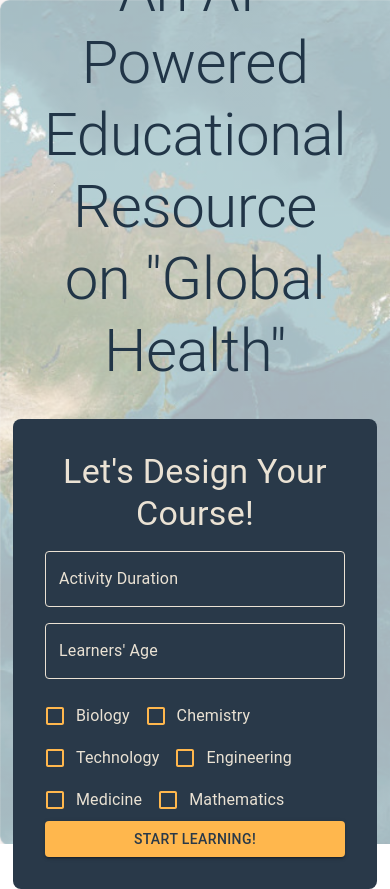
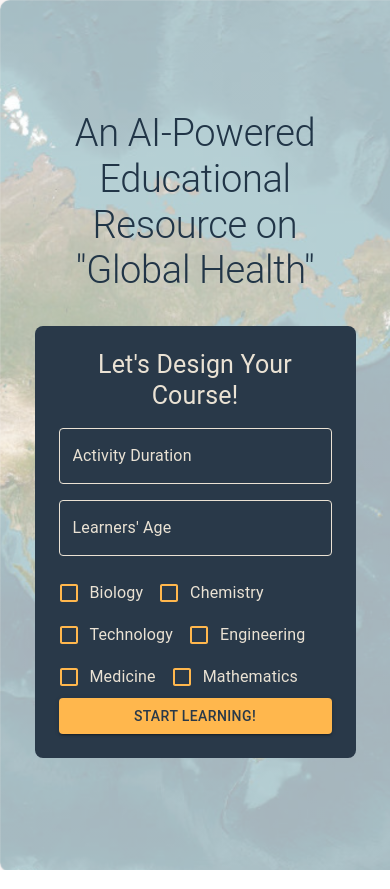
Before and after one commit to matinanadali/AI-Powered-Educational-Resource-on-Global-Health, a React (Vite) app: page / in a window 390 px wide. Both pictures are taken after a click on the button "START". Built offline with nearby package versions, Linux system fonts and the light colour scheme.

Commit message:
make form page responsive

```diff
--- a/src/App.css
+++ b/src/App.css
@@ -1,10 +1,9 @@
 #root {
-  max-width: 100vw;
+  width: 100vw;
   margin: 0;
   padding: 0;
   text-align: center;
   display: flex;
   justify-content: center;
   align-items: center;
-  height: 100vh;
 }
--- a/src/App.jsx
+++ b/src/App.jsx
@@ -3,9 +3,9 @@ import Map from "./Map/components/Map";
 import Home from "./Home/components/Home";
 import { Route, BrowserRouter, Routes } from "react-router-dom";
 import { GlobalProvider } from "./GlobalPrompt";
-import { createTheme, ThemeProvider } from "@mui/material/styles";
+import { createTheme, ThemeProvider, responsiveFontSizes } from "@mui/material/styles";
 
-const theme = createTheme({
+let theme = createTheme({
   components: {
     MuiTextField: {
       styleOverrides: {
@@ -37,6 +37,8 @@ const theme = createTheme({
   },
 });
 
+theme = responsiveFontSizes(theme);
+
 function App() {
   return (
     <ThemeProvider theme={theme}>
--- a/src/Home/components/Form.jsx
+++ b/src/Home/components/Form.jsx
@@ -49,9 +49,9 @@ const Form = () => {
     <Box
       sx={{
         backgroundColor: "#293949",
-        padding: 4,
+        padding: "1.5rem",
         borderRadius: 2,
-        width: "300px",
+        width: {xs: "70%", sm : "70%", md: "400px", lg: "400px"},
         display: "flex",
         flexDirection: "column",
       }}
--- a/src/Home/components/Home.jsx
+++ b/src/Home/components/Home.jsx
@@ -8,7 +8,6 @@ const Home = () => {
   return (
     <Box
       sx={{
-        maxWidth: "100vw",
         width: "100vw",
         height: "100vh",
         background: `linear-gradient(rgba(255, 255, 255, 0.65), rgba(255, 255, 255, 0.65)), url(${background})`,
@@ -17,6 +16,7 @@ const Home = () => {
         justifyContent: "center",
         alignItems: "center",
         flexDirection: "column",
+        padding: "0.8rem 0"
       }}
     >
       <Typography variant="h2" sx={{ maxWidth: "80%", paddingBottom: "2rem" }}>
--- a/src/Map/components/Map.jsx
+++ b/src/Map/components/Map.jsx
@@ -27,7 +27,7 @@ const Map = () => {
     return <Box
     sx={{
       width: "100vw",
-      height: "100vh",
+      maxHeight: "100%",
       background: `linear-gradient(rgba(255, 255, 255, 0.65), rgba(255, 255, 255, 0.65)), url(${background})`,
       backgroundSize: "cover",
       display: "flex",
--- a/src/index.css
+++ b/src/index.css
@@ -18,14 +18,14 @@ html {
   margin: 0;
   padding: 0;
   width: 100%;
-  height: 100%;
 }
 
 body {
   margin: 0;
   padding: 0;
-  height: 100%;
-  width: 100%;
+  width: 100vw;
+  max-height: 100vh;
+  overflow: hidden;
 }
 
 h1 {
@@ -39,7 +39,7 @@ h1 {
     background-color: #ffffff;
   }
   a:hover {
-    color:  #ffb74d;
+    color:  #eae2d4;
   }
   button {
     background-color: #f9f9f9;
```
